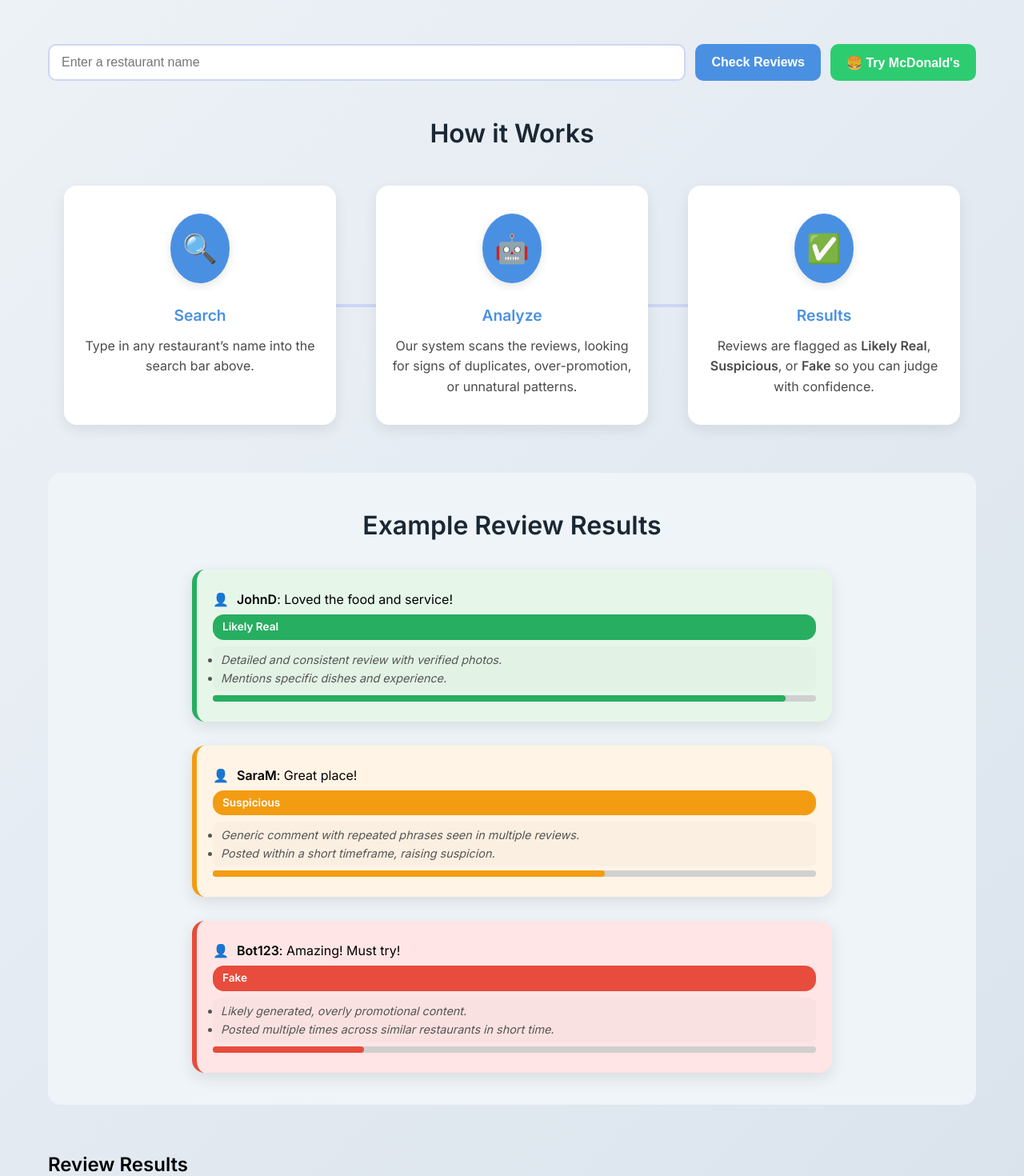
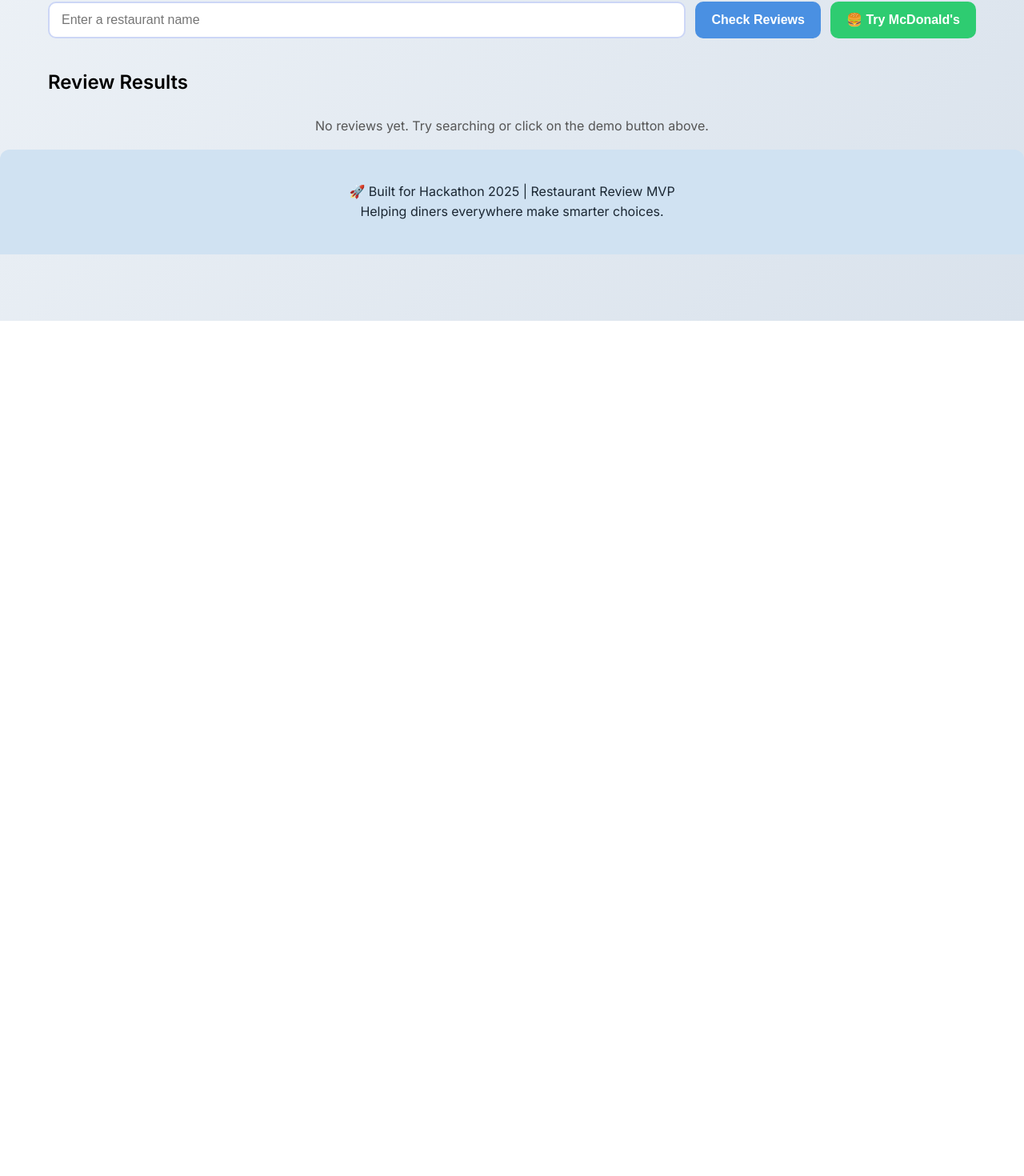
Before and after one commit to KhooLynn/review-detector-app, a React (Create React App) app: page / in a window 1280 px wide. Shown: the part 399-1869 px from the top of the page at 80% size. After the commit the page ends 800 px from the top, so only its background shows below. Built offline with nearby package versions, Linux system fonts and the light colour scheme.

Commit message:
Update App.js

```diff
--- a/src/App.js
+++ b/src/App.js
@@ -6,20 +6,28 @@ function App() {
   const [reviews, setReviews] = useState([]);
   const [loading, setLoading] = useState(false);
 
-  // Fetch reviews from API
+  // Fetch or generate random reviews
   const getReviews = async (presetName) => {
     const query = presetName || restaurant;
     if (!query) return alert("Enter a restaurant name");
     setLoading(true);
 
     try {
-      const apiUrl = `https://your-api-gateway-url/restaurant?name=${encodeURIComponent(query)}`;
-      const response = await fetch(apiUrl);
-      const data = await response.json();
-      setReviews(data.reviews || []);
+      // Simulate random reviews instead of fetching from API
+      const randomReviews = Array.from({ length: 5 }).map((_, idx) => {
+        const isFake = Math.random() < 0.5; // 50% chance
+        return {
+          username: `User${idx + 1}`,
+          text: isFake ? "This is a fake review!" : "This is an actual review.",
+          label: isFake ? "Fake Review" : "Actual Review",
+          fake_score: Math.floor(Math.random() * 100) + 1,
+        };
+      });
+
+      setReviews(randomReviews);
       setRestaurant(query);
     } catch (err) {
-      alert("Error fetching reviews");
+      alert("Error generating reviews");
       console.error(err);
     } finally {
       setLoading(false);
@@ -28,9 +36,9 @@ function App() {
 
   // Assign class based on label
   const getClassName = (label) => {
-    if (label === "Likely real") return "review real";
-    if (label === "Suspicious") return "review suspicious";
-    return "review fake";
+    if (label === "Actual Review") return "review real";
+    if (label === "Fake Review") return "review fake";
+    return "review suspicious"; // fallback
   };
 
   return (
@@ -42,9 +50,6 @@ function App() {
           <h1>🍽️ Restaurant Review Checker</h1>
           <p className="tagline">
             Discover which reviews are <b>real</b> and which might be <b>fake or promotional</b>.
-          </p>
-          <p>
-            Online reviews can be tricky — many are authentic, but some are written by bots or businesses trying to boost their ratings. Our tool uses AI and smart heuristics to flag reviews as <span className="highlight">Likely Real</span>, <span className="highlight">Suspicious</span>, or <span className="highlight">Fake</span>.
           </p>
         </header>
 
@@ -64,71 +69,7 @@ function App() {
           </button>
         </div>
 
-        {/* How It Works Section */}
-        <section className="how-it-works">
-          <h2>How it Works</h2>
-          <div className="steps">
-            <div className="step">
-              <div className="step-icon">🔍</div>
-              <h3>Search</h3>
-              <p>Type in any restaurant’s name into the search bar above.</p>
-            </div>
-            <div className="step">
-              <div className="step-icon">🤖</div>
-              <h3>Analyze</h3>
-              <p>Our system scans the reviews, looking for signs of duplicates, over-promotion, or unnatural patterns.</p>
-            </div>
-            <div className="step">
-              <div className="step-icon">✅</div>
-              <h3>Results</h3>
-              <p>Reviews are flagged as <b>Likely Real</b>, <b>Suspicious</b>, or <b>Fake</b> so you can judge with confidence.</p>
-            </div>
-          </div>
-        </section>
-
-        {/* Example Review Section */}
-        <section className="example-reviews">
-          <h2>Example Review Results</h2>
-          <div className="example-list">
-            <div className="example-review real">
-              <p className="review-text"><span className="avatar">👤</span><b>JohnD</b>: Loved the food and service!</p>
-              <span className="badge">Likely Real</span>
-              <div className="reason">
-                <ul>
-                  <li>Detailed and consistent review with verified photos.</li>
-                  <li>Mentions specific dishes and experience.</li>
-                </ul>
-              </div>
-              <div className="score-bar"><div className="score-fill" style={{width: "95%", backgroundColor: "#27ae60"}}></div></div>
-            </div>
-
-            <div className="example-review suspicious">
-              <p className="review-text"><span className="avatar">👤</span><b>SaraM</b>: Great place!</p>
-              <span className="badge">Suspicious</span>
-              <div className="reason">
-                <ul>
-                  <li>Generic comment with repeated phrases seen in multiple reviews.</li>
-                  <li>Posted within a short timeframe, raising suspicion.</li>
-                </ul>
-              </div>
-              <div className="score-bar"><div className="score-fill" style={{width: "65%", backgroundColor: "#f39c12"}}></div></div>
-            </div>
-
-            <div className="example-review fake">
-              <p className="review-text"><span className="avatar">👤</span><b>Bot123</b>: Amazing! Must try!</p>
-              <span className="badge">Fake</span>
-              <div className="reason">
-                <ul>
-                  <li>Likely generated, overly promotional content.</li>
-                  <li>Posted multiple times across similar restaurants in short time.</li>
-                </ul>
-              </div>
-              <div className="score-bar"><div className="score-fill" style={{width: "25%", backgroundColor: "#e74c3c"}}></div></div>
-            </div>
-          </div>
-        </section>
-
-        {/* Actual Review Results Section */}
+        {/* Review Results Section */}
         <section>
           <h2>Review Results</h2>
           <div className="review-grid">
```
